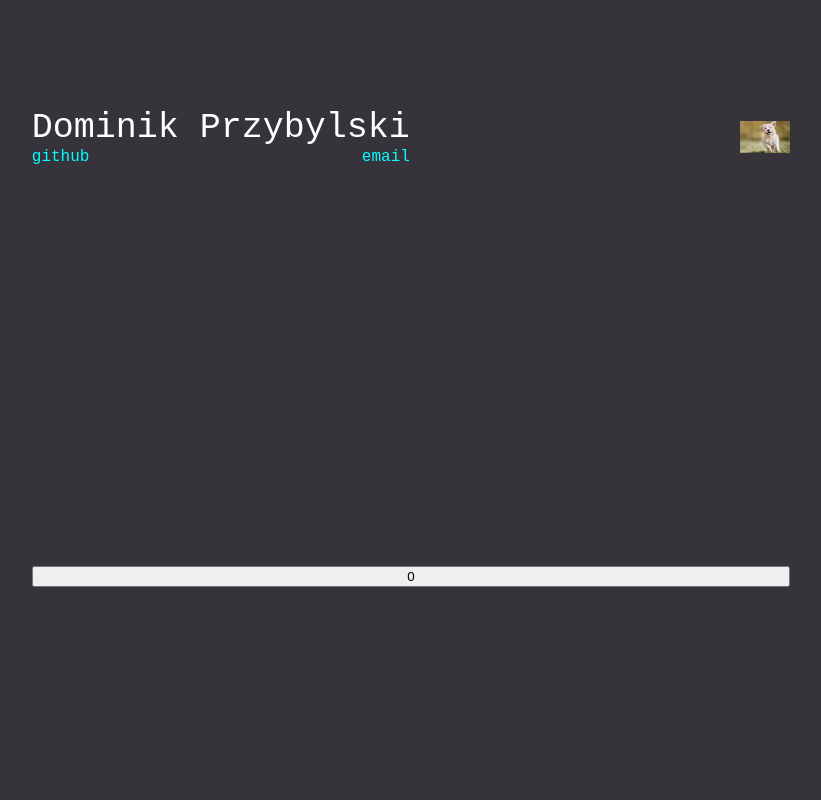
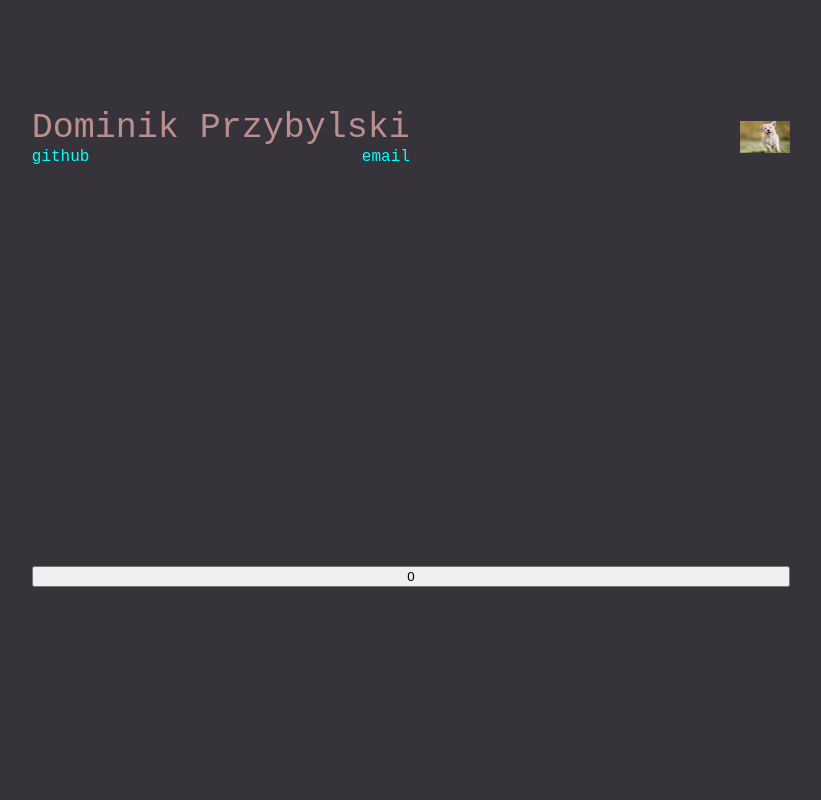
Before and after one commit to Fir3Mole/strona, a plain HTML site: page index.html in a window 1280 px wide. Shown: the top 800 px of the page, without its empty margins (229-1050 px from the left). Drawn offline with Linux system fonts and the light colour scheme; a web font is replaced by a local one.

Commit message:
change the color

```diff
--- a/index.html
+++ b/index.html
@@ -5,7 +5,7 @@
       display: flex;
       justify-content: center;
       padding-top: 100px;
-      color: white;
+      color: rosybrown;
       font-family: "Kode Mono", monospace;
     }
     .strona {
```
